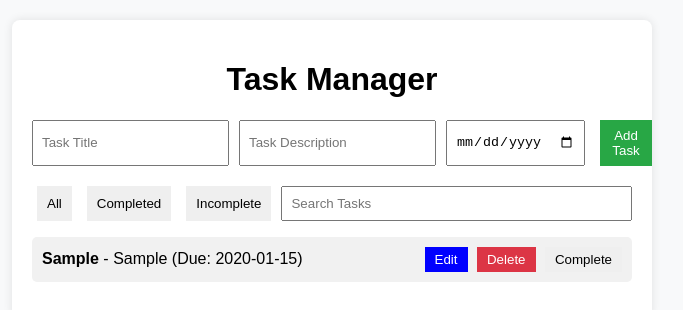
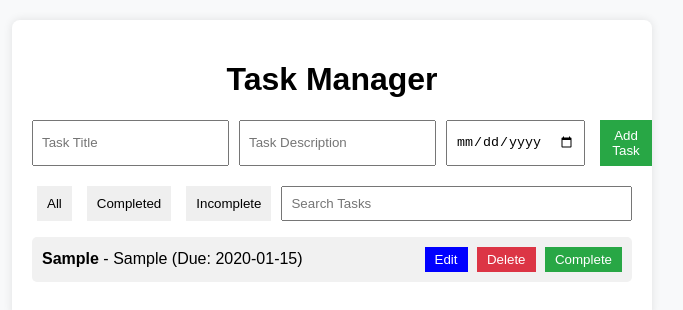
Before and after one commit to ny1988/Java_ScriptReactWorkSpacce, a plain HTML site: page javaSript_Tranning/index.html in a window 1280 px wide. Both pictures are taken after typing "Sample", "Sample", "2020-01-15" into the empty fields and a click on the button "Add Task". Shown: the whole page, without its empty margins (308-991 px from the left). Drawn offline with Linux system fonts and the light colour scheme.

Commit message:
add button

```diff
--- a/javaSript_Tranning/script.js
+++ b/javaSript_Tranning/script.js
@@ -51,7 +51,7 @@ function displayTasks(filter = "all") {
             <div>
                 <button class="edit" onclick="editTask(${task.id})">Edit</button>
                 <button class="delete" onclick="deleteTask(${task.id})">Delete</button>
-                <button onclick="toggleComplete(${task.id})">${task.completed ? "Undo" : "Complete"}</button>
+                <button class="complete" onclick="toggleComplete(${task.id})">${task.completed ? "Undo" : "Complete"}</button>
             </div>
         `;
 
--- a/javaSript_Tranning/styles.css
+++ b/javaSript_Tranning/styles.css
@@ -85,3 +85,7 @@ button {
     background: #dc3545;
     color: white;
 }
+.complete {
+    background: #28a745;
+    color: white;
+}
```
